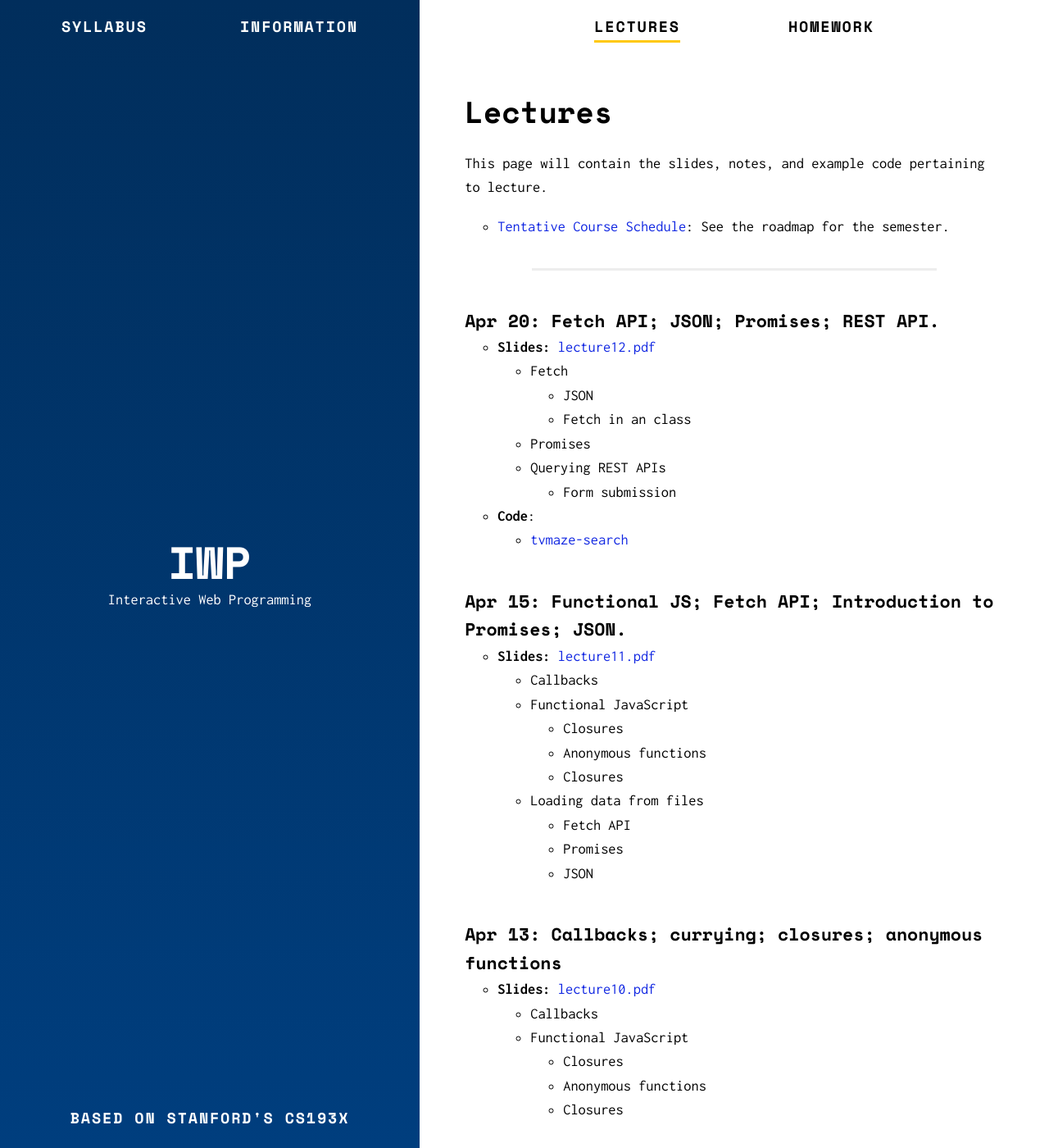
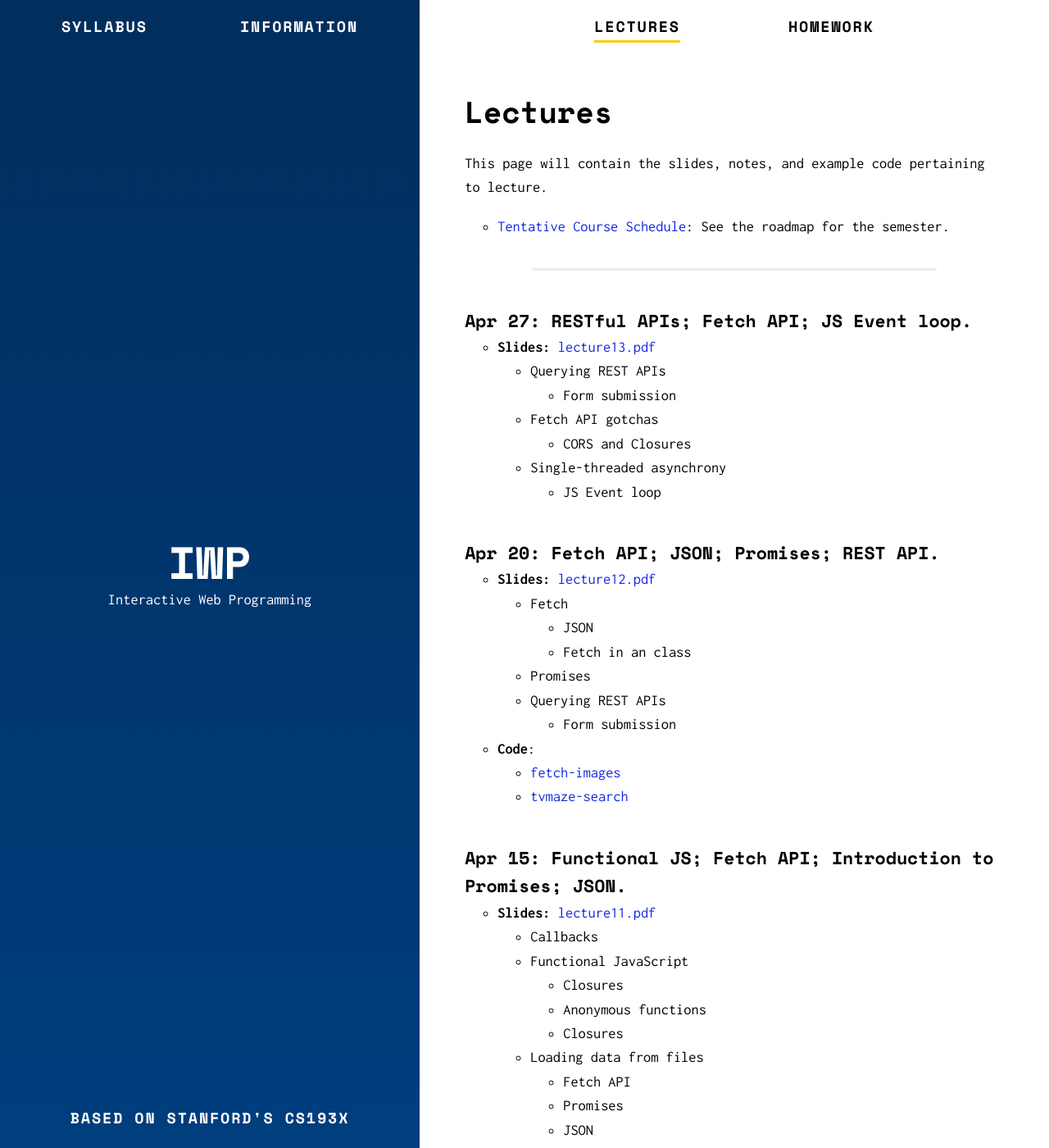
Before and after one commit to murilocamargos/iwp, a Jekyll site: the page built from lectures.md, in a window 1280 px wide and 1400 px high. Shown: the whole window at 82% size. Built offline with Jekyll 4.4.1, drawn with Linux system fonts in a browser that asks for light colours.

Commit message:
Adiciona aula 13

```diff
--- a/lectures.md
+++ b/lectures.md
@@ -11,6 +11,16 @@ This page will contain the slides, notes, and example code pertaining to lecture
 
 ---
 
+### Apr 27: RESTful APIs; Fetch API; JS Event loop.
+- **Slides:** [lecture13.pdf]({{ site.baseurl }}/lectures/lecture13.pdf)
+  - Querying REST APIs
+    - Form submission
+  - Fetch API gotchas
+    - CORS and Closures
+  - Single-threaded asynchrony
+    - JS Event loop
+
+
 ### Apr 20: Fetch API; JSON; Promises; REST API.
 - **Slides:** [lecture12.pdf]({{ site.baseurl }}/lectures/lecture12.pdf)
   - Fetch
@@ -20,6 +30,7 @@ This page will contain the slides, notes, and example code pertaining to lecture
   - Querying REST APIs
     - Form submission
 - **Code**:
+  - [fetch-images]({{ site.baseurl }}/pages/fetch-images)
   - [tvmaze-search]({{ site.baseurl }}/pages/tvmaze-search)
 
 
```
Also changed, not shown: 1 other file.
